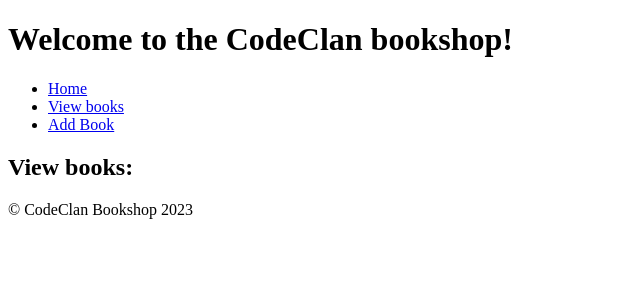
After one commit to sshingler/Flask---bookshop_homework, a Flask app: template templates/display_books.html in a window 1280 px wide. The commit adds this page. Shown: the top 300 px of the page, without its empty margins (0-640 px from the left). Run offline with Flask 2, Linux system fonts and the light colour scheme; the template is opened without the code that fills it, so the values that code supplies are empty.

Commit message:
2:Basic set up

```diff
--- a/app.py
+++ b/app.py
@@ -0,0 +1,8 @@
+from flask import Flask
+
+app = Flask(__name__)
+
+from controllers import controller
+
+if __name__ == "__main__":
+    app.run(debug=True)
--- a/models/book.py
+++ b/models/book.py
@@ -0,0 +1,6 @@
+class Book():
+
+    def __init__(self, title, author, genre):
+        self.title = title
+        self.author = author
+        self.genre = genre
--- a/models/book_list.py
+++ b/models/book_list.py
@@ -1,2 +1,8 @@
 from models.book import *
 import datetime
+
+book_1 = Book("Python for beginners", "Tim Wapling", "Education")
+book_2 = Book("HTML & CSS for beginners", "Barry Rodgers", "Education")
+book_3 = Book("JavaScript for beginners", "Mary Hollow", "Education")
+
+book_list = [book_1, book_2, book_3]
--- a/templates/base.html
+++ b/templates/base.html
@@ -4,9 +4,29 @@
     <meta charset="UTF-8">
     <meta http-equiv="X-UA-Compatible" content="IE=edge">
     <meta name="viewport" content="width=device-width, initial-scale=1.0">
-    <title>Document</title>
+    <title>CodeClan Bookshop</title>
 </head>
 <body>
+    <header>
+        <h1>Welcome to the CodeClan bookshop!</h1>
+        <ul>
+            <li>
+                <a href="/">Home</a>
+            </li>
+            <li>
+                <a href="/stock">View books</a>
+            </li>
+            <li>
+                <a href="/stock/add">Add Book</a>
+            </li>
+        </ul>
+    </header>
+    {% block content %}
 
+    {% endblock %}
+
+    <footer>
+        &copy CodeClan Bookshop 2023
+    </footer>
 </body>
 </html>
--- /dev/null
+++ b/templates/display_books.html
@@ -0,0 +1,14 @@
+{% extends "base.html" %}
+
+{%block content%}
+
+<h2>View books:</h2>
+
+<div></div>
+
+
+
+<div></div>
+
+
+{% endblock %}
```
Also changed, not shown: controllers/controller.py (+12 -0 lines), templates/add_book.html (added, +8 -0 lines), templates/index.html (+11 -0 lines), tests/tests.py (added, +2 -0 lines).
